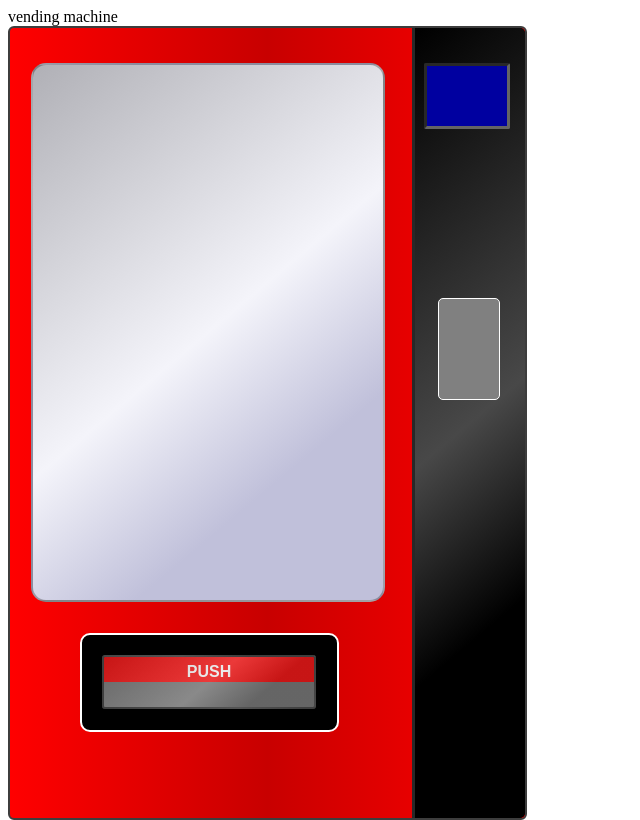
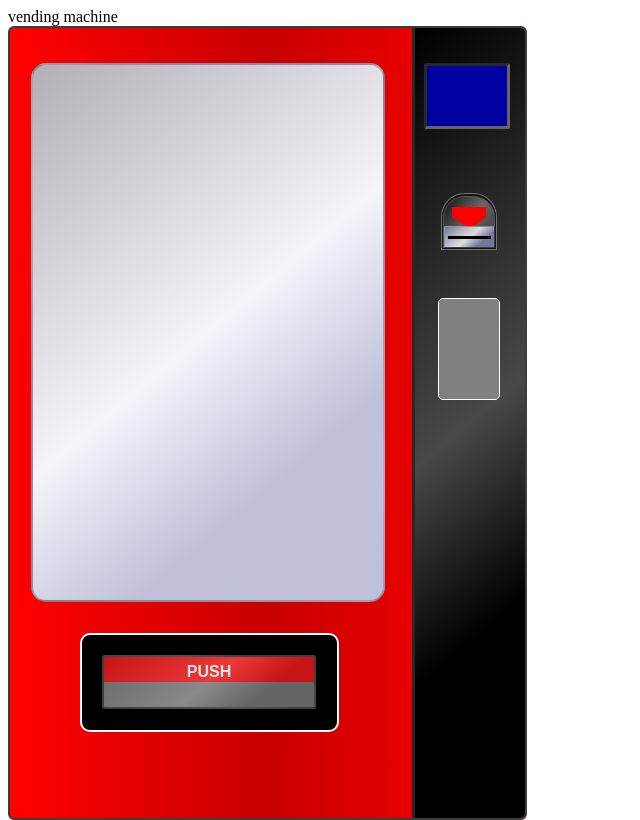
Before and after one commit to CapnSane/vending-machine, a plain HTML site: page index.html in a window 1280 px wide. Shown: the whole page, without its empty margins (0-640 px from the left). Drawn offline with Linux system fonts and the light colour scheme.

Commit message:
money bill entrance added

```diff
--- a/css.css
+++ b/css.css
@@ -52,6 +52,80 @@
   cursor: pointer;
   top: 35px;
   right: 15px;
+}
+
+#bg-money-bill1 {
+  z-index: 4;
+  position: absolute;
+  width: 54px;
+  height: 55px;
+  border-radius: 42% 42% 0 0;
+  border: 1px solid rgba(141, 139, 139, 0.8);
+  background: rgb(20, 20, 20);
+  /* background-image: linear-gradient(125deg, rgba(39, 39, 39, 0.4) 0%, rgba(255, 255, 255, 0.4) 50%, rgba(190, 190, 215, 0.4) 75%); */
+  top: 165px;
+  right: 28px;
+}
+
+#bg-money-bill2 {
+  z-index: 4;
+  position: absolute;
+  width: 50px;
+  height: 50px;
+  border-radius: 42% 42% 0 0;
+  border: 1px solid rgba(90, 90, 90, 0.8);
+  background: black;
+  background-image: linear-gradient(125deg, rgba(39, 39, 39, 0.4) 0%, rgba(255, 255, 255, 0.4) 50%, rgba(190, 190, 215, 0.4) 75%);
+  top: 2px;
+  left: 1px;
+}
+
+#money-stamp1 {
+  z-index: 6;
+  position: absolute;
+  border-top: 10px solid red;
+  height: 0;
+  width: 34px;
+  top: 10px;
+  left: 8px;
+}
+
+#money-stamp2 {
+  z-index: 6;
+  position: absolute;
+  border-top: 10px solid red;
+  border-left: 15px solid transparent;
+  border-right: 15px solid transparent;
+  height: 0;
+  width: 5px;
+  top: 20px;
+  left: 8px;
+}
+
+
+#money-bill {
+  z-index: 6;
+  position: absolute;
+  width: 49px;
+  height: 20px;
+  border-radius: 1px;
+  border-top: 1px solid rgba(133, 133, 133, 0.8);
+  border-right: 1px solid rgb(60, 60, 60);
+  border-bottom: 1px solid rgb(60, 60, 60);
+  border-left: 1px solid rgba(160, 160, 160, 0.8);
+  background-image: linear-gradient(140deg, rgba(130, 130, 175, 0.8) 0%, rgba(255, 255, 255, 0.8) 50%, rgba(130, 130, 175, 0.8) 75%);
+  top: 29px;
+}
+
+#money-bill-entrance {
+  z-index: 7;
+  position: absolute;
+  background: black;
+  height: 3px;
+  width: 43px;
+  cursor: pointer;
+  top: 9px;
+  left: 3px;
 }
 
 #credit-card {
--- a/index.html
+++ b/index.html
@@ -22,6 +22,15 @@
     </div>
     <div id="side-door">
       <div id="screen"></div>
+      <div id="bg-money-bill1">
+        <div id="bg-money-bill2">
+          <div id="money-stamp1"></div>
+          <div id="money-stamp2"></div>
+          <div id="money-bill">
+            <div id="money-bill-entrance"></div>
+          </div>
+        </div>
+      </div>
       <div id="credit-card"></div>
     </div>
   </div>
```
